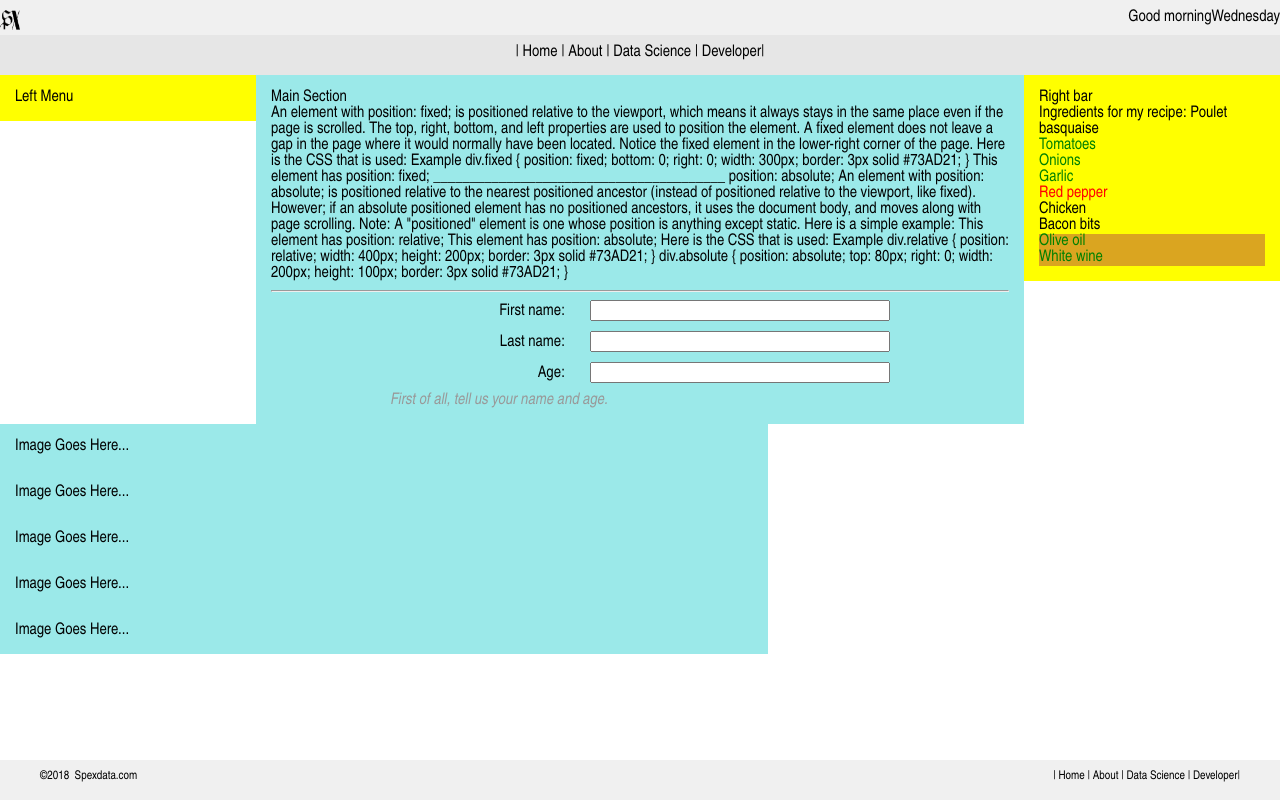
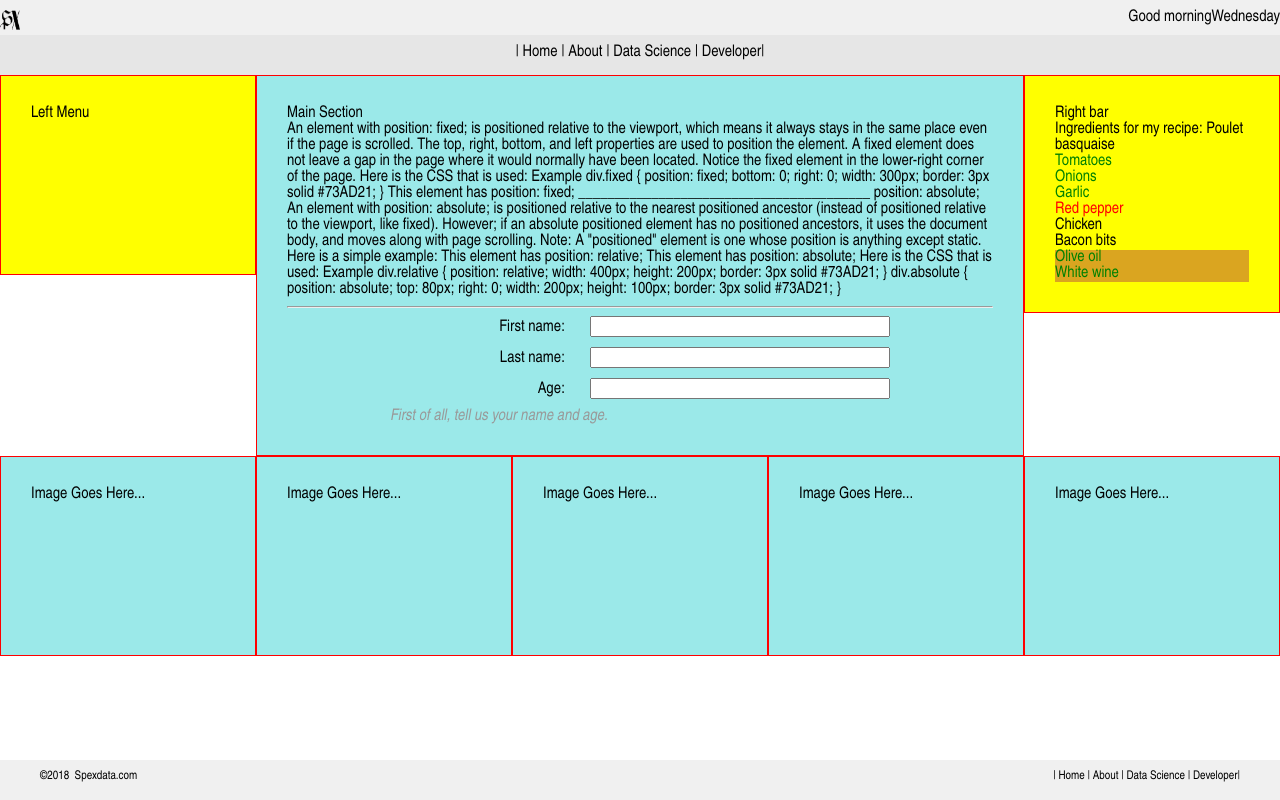
Before and after one commit to fkahindi/developerspot, a PHP site: page / in a window 1280 px wide. Run offline with PHP 8.4, Linux system fonts and the light colour scheme.

Commit message:
Changed Floating Sections:

```diff
--- a/css/main.css
+++ b/css/main.css
@@ -1,16 +1,3 @@
-/*
-_____________________________________________________________
-General Styles
-_____________________________________________________________
-*/
-*,
-*:before,
-*:after {
-	-webkit-box-sizing: border-box;
-	-moz-box-sizing: border-box;
-	box-sizing: border-box;
-}
-
 /*
 ============================================================
 Browser display reset: Ensure cross-browser consistency
@@ -63,6 +50,19 @@ table {
   border-collapse: collapse;
   border-spacing: 0;
 }
+/*
+_____________________________________________________________
+General Styles
+_____________________________________________________________
+*/
+*,
+*:before,
+*:after {
+	-webkit-box-sizing: border-box;
+	-moz-box-sizing: border-box;
+	box-sizing: border-box;
+}
+
 
 /* All elements with the attribute "data-vegetable"
    are given green text */
@@ -217,23 +217,39 @@ Clearfix
 .group{
 	clear:both;
 	*zoom:1;
+	margin:0, auto;
 }
 /*
 ===========================================
-Structure for desktops
+Structure (Re-usable styles) Using Floats
 ==========================================
 */
-section,
-aside{
+.col-1-5,
+.col-2-5,
+.col-3-5,
+.col-4-5{
 	float:left;
-	padding:15px;
+	min-height:200px;
+	padding:30px;
+	border:thin solid red;
 }
+.col-1-5{
+	width:20%;
+}
+.col-2-5{
+	width:40%;
+}
+.col-3-5{
+	width:60%;
+}
+.col-4-5{
+	width:80%
+}
+
 section{
-	width:60%;
 	background-color:rgba(6,200,200,0.4);
 }
 aside{
-	width:20%;
 	background-color:yellow;
 }
 footer{
```
